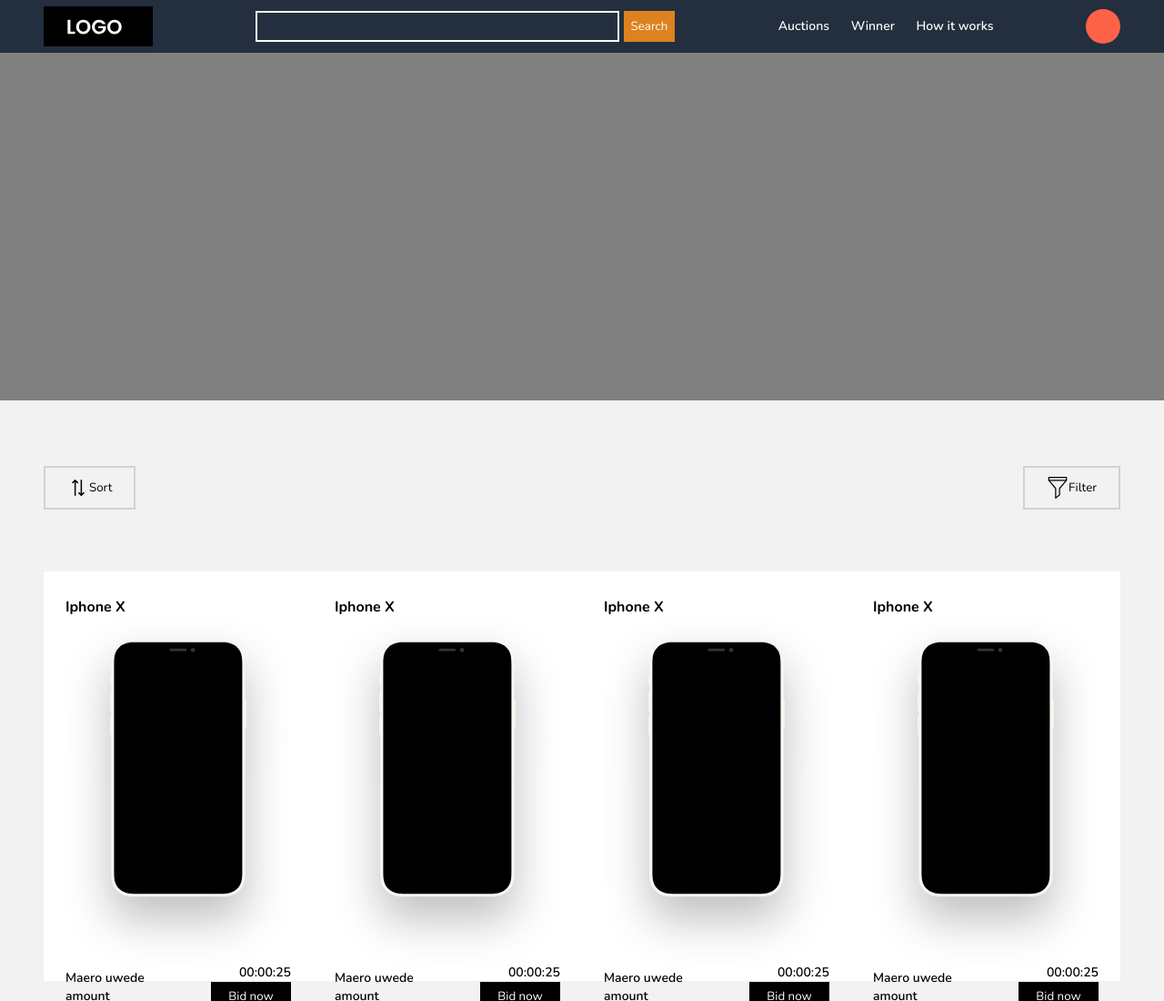
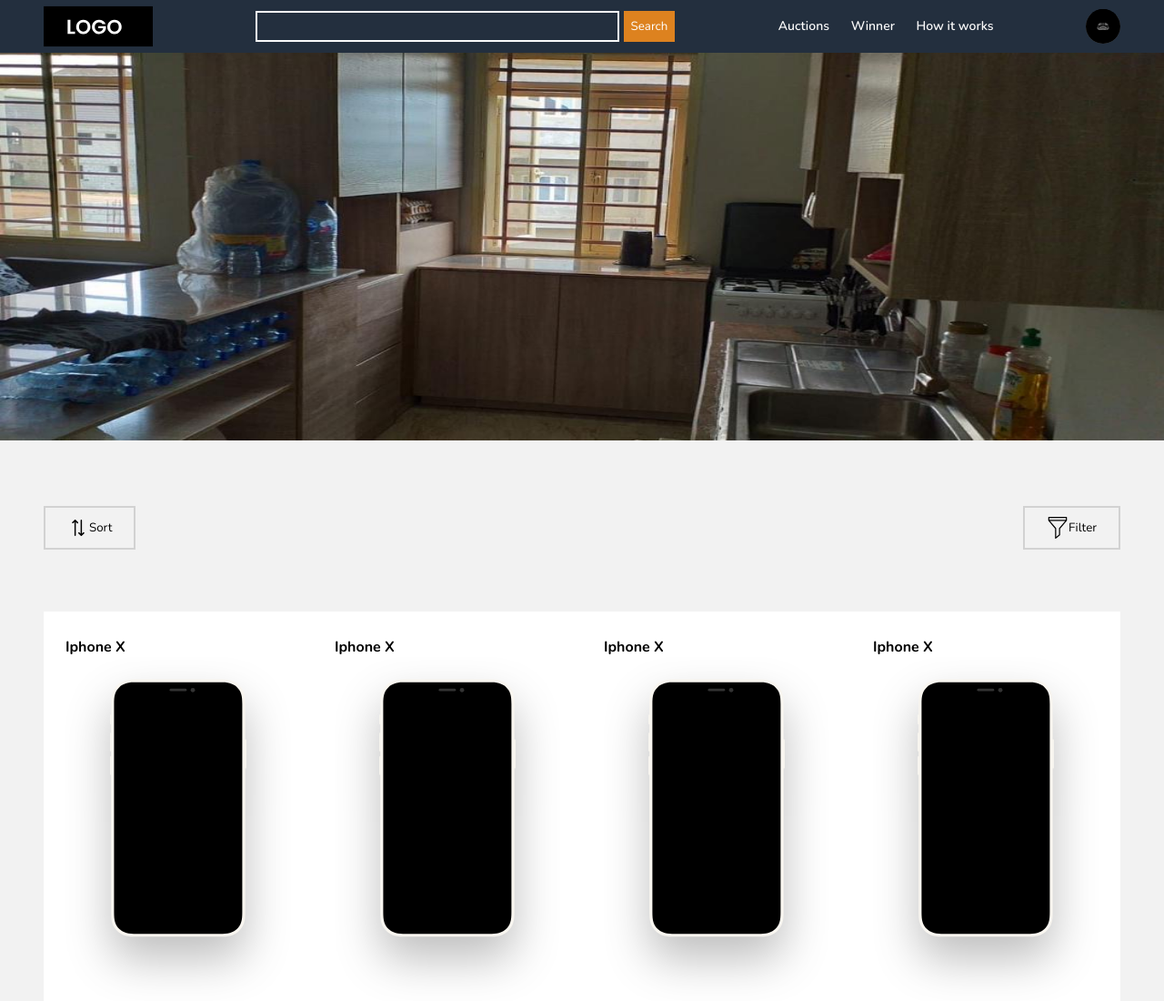
Before and after one commit to Supamaero/ecom, a plain HTML site: page index.html in a window 1280 px wide. Shown: the top 1100 px of the page at 91% size. Drawn offline with nearby package versions, Linux system fonts and the light colour scheme.

Commit message:
new update

```diff
--- a/index.html
+++ b/index.html
@@ -17,7 +17,7 @@
             <a href="#"> <img src="./resources/logo.svg" alt="logo"/></a>
 
             <div class="nav">
-                <label for="toggle"> &#9776;</label>
+                <label class="nav-toggle" for="toggle"> &#9776;</label>
                 <input class="checkbox" type="checkbox" id="toggle" />
                 <div class="menu">
                   <div>
@@ -48,7 +48,9 @@
             </div>
 
               <div class="nav-image-dropdown">
-                <div class="nav-image"> </div>
+                <div class="nav-image">
+                  <img class="nav-image" src="resources/avatar.jpg"  alt="img" >
+                </div>
               <div class="nav-image-dropdown-content" >
                     <a href="#">Auctions</a>
                     <a href="#">Winner</a>
@@ -61,10 +63,14 @@
         </div>
     </div>
 
-      <!-- Banner -->
-      <div class="banner">
+      <!-- Slider-->
 
+      <div class="slider-container">
+        <img class="mySlides" src="resources/img-1.JPG" >
+        <img class="mySlides" src="resources/img-2.JPG" >
+        <img class="mySlides" src="resources/img-3.JPG" >
       </div>
+
 
       <!-- Filters -->
 
--- a/script.js
+++ b/script.js
@@ -8,3 +8,21 @@ function mySortFunction() {
   function myFilterFunction() {
     document.getElementById("myFilterDropdown").classList.toggle("shows");
   }
+
+
+
+
+  var myIndex = 0;
+  carousel();
+
+  function carousel() {
+    var i;
+    var x = document.getElementsByClassName("mySlides");
+    for (i = 0; i < x.length; i++) {
+      x[i].style.display = "none";
+    }
+    myIndex++;
+    if (myIndex > x.length) {myIndex = 1}
+    x[myIndex-1].style.display = "block";
+    setTimeout(carousel, 3000); // Change image every 2 seconds
+  }
--- a/style.css
+++ b/style.css
@@ -60,7 +60,7 @@
     z-index: 3;
 }
 
-label{
+.nav-toggle{
     font-size:26px;
     line-height: 70px;
     color:#FAFAFA;
@@ -91,14 +91,11 @@ label{
     background-color:#FFFFFF;
 }
 
+.mySlides{
+    height:426px;
+    width:100%;
+}
 
-
-
-.banner{
-    height:382px;
-    width:100%;
-    background-color: grey;
-}
 
 .filter-container{
     width:100%;
@@ -195,7 +192,6 @@ label{
     padding: 12px 16px;
     text-decoration: none;
     display: block;
-
   }
 
   .filter-dropdown a:hover {background-color: #ddd;}
@@ -502,18 +498,28 @@ label{
 .nav-image{
     height:38px;
     width:38px;
+    display: flex;
+    justify-content: center;
+    align-items: center;
     border-radius: 100%;
     background-color: tomato;
+    background-image: url(/resources/avatar.jpg);
+    background-position: center;
 
 }
 .logo-web{
     height:46px;
     width:120px;
 }
-.banner{
+/* .banner{
     height:382px;
     width:100%;
     background-color: grey;
+} */
+
+.mySlides{
+    height:426px;
+    width:100%;
 }
 
 .filter-container{
```
Also changed, not shown: resources/avatar.jpg (added), resources/img-1.JPG (added), resources/img-2.JPG (added), resources/img-3.JPG (added), resources/img-4.JPG (added), resources/img-5.jpg (added).
